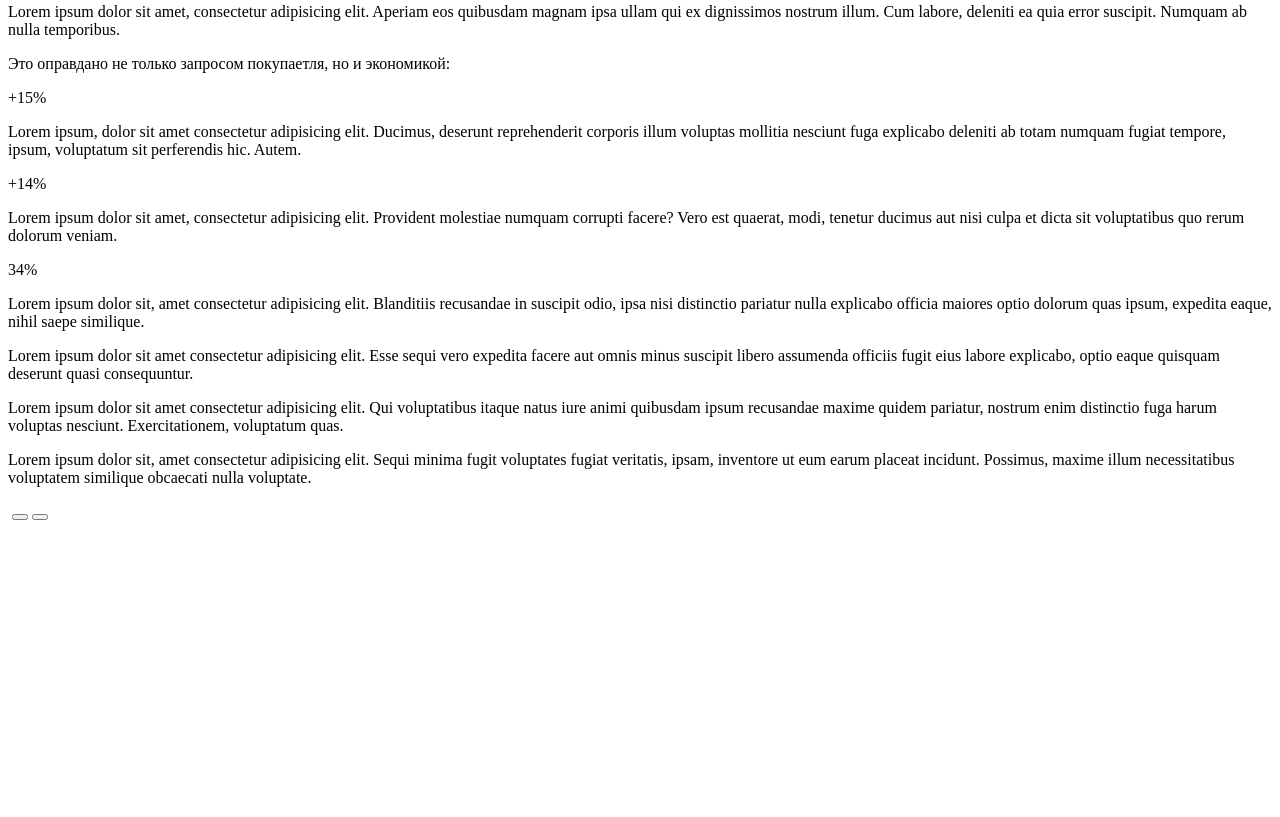
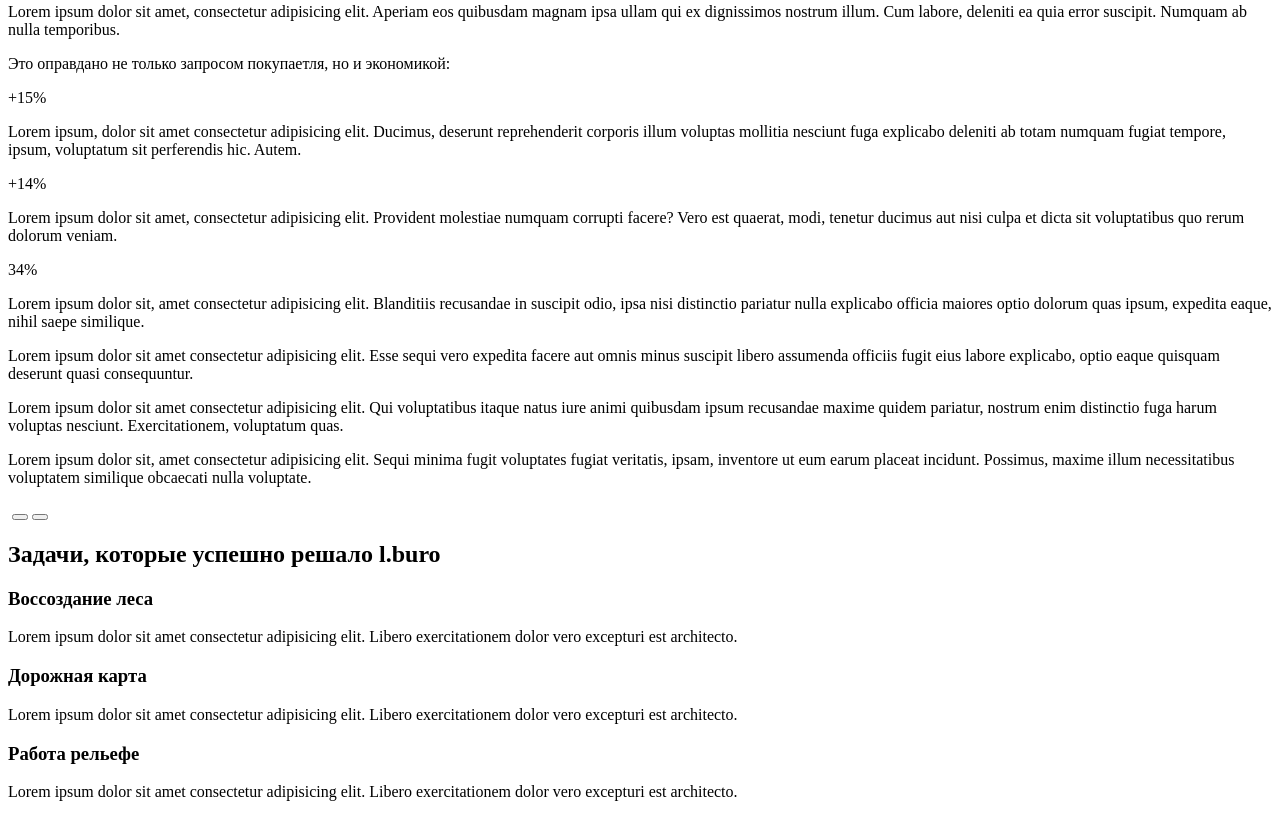
Before and after one commit to gleb-permyakov/kontrol_8_permyakov, a plain HTML site: page index.html in a window 1280 px wide. Shown: the part 461-1278 px from the top of the page. Before the commit the page ends 990 px from the top, so only its background shows below. Drawn offline with Linux system fonts and the light colour scheme.

Commit message:
sec_4_ready

```diff
--- a/index.html
+++ b/index.html
@@ -65,6 +65,20 @@
 
         </section>
 
+        <section id="sec_4">
+
+            <h2>Задачи, которые успешно решало l.buro</h2>
+
+            <h3>Воссоздание леса</h3>
+            <p>Lorem ipsum dolor sit amet consectetur adipisicing elit. Libero exercitationem dolor vero excepturi est architecto.</p>
+
+            <h3>Дорожная карта</h3>
+            <p>Lorem ipsum dolor sit amet consectetur adipisicing elit. Libero exercitationem dolor vero excepturi est architecto.</p>
+
+            <h3>Работа рельефе</h3>
+            <p>Lorem ipsum dolor sit amet consectetur adipisicing elit. Libero exercitationem dolor vero excepturi est architecto.</p>
+
+        </section>
 
     </main>
 </body>
```
